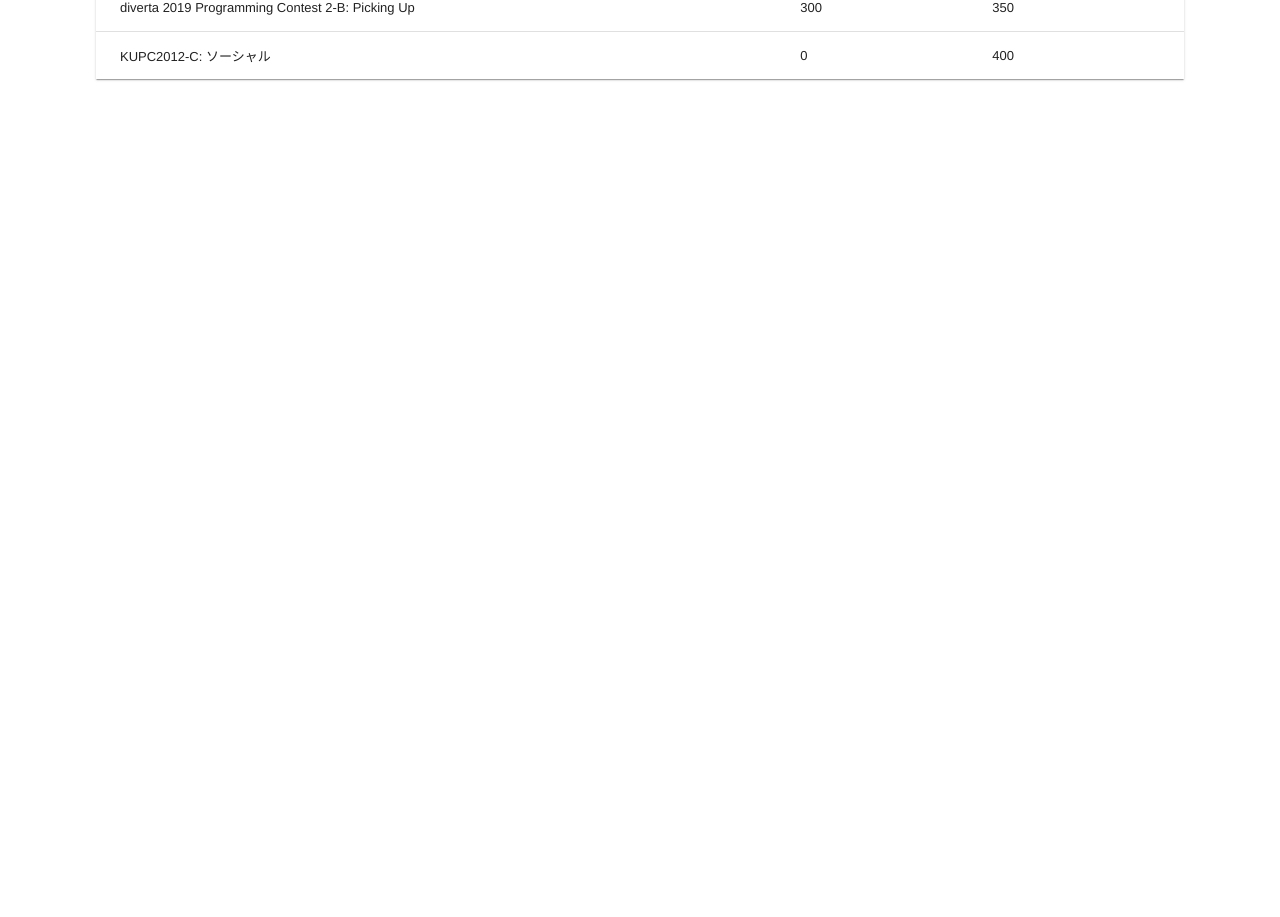
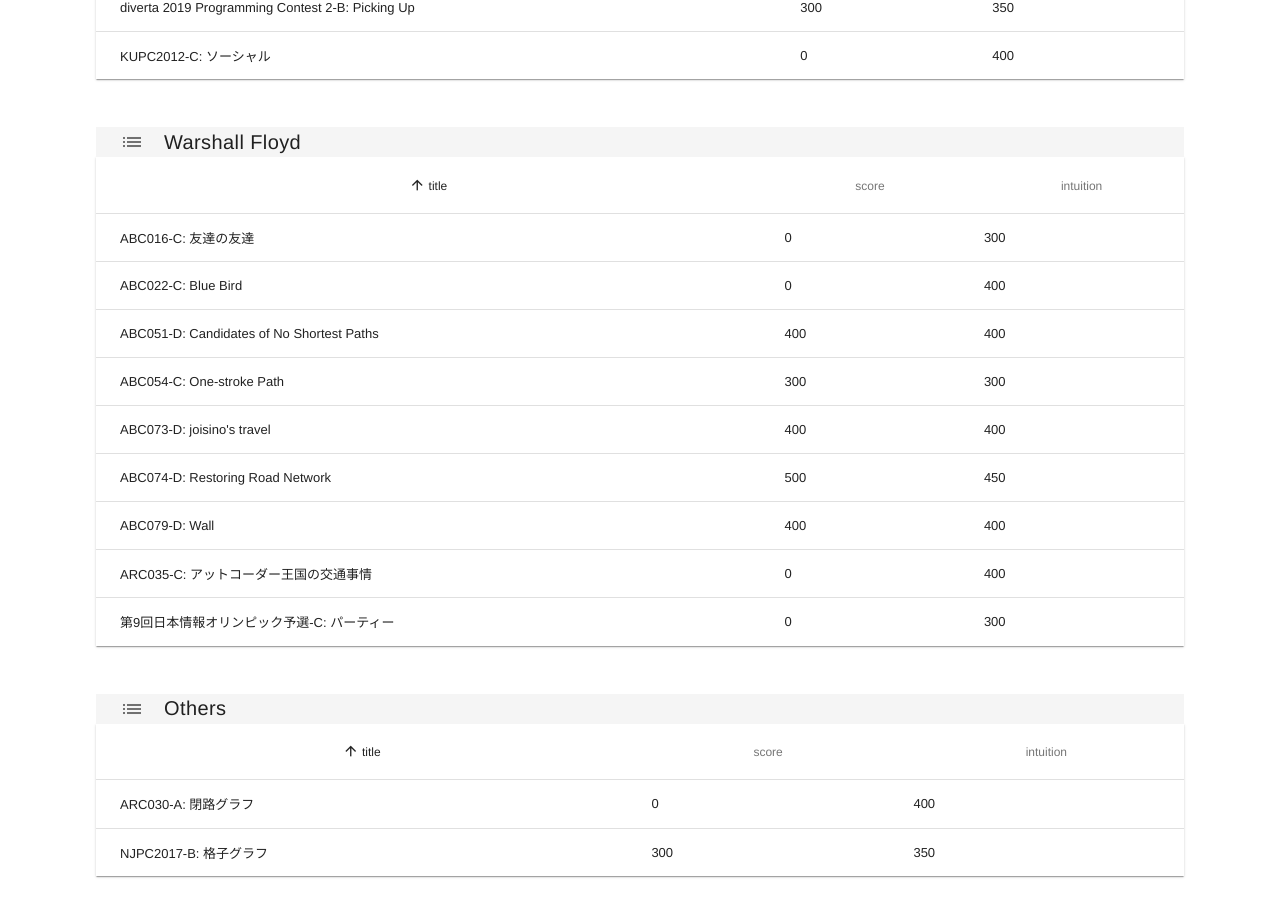
Before and after one commit to tokizuoh/cp-categorize-beta, a Vue app: page /graph in a window 1280 px wide. Shown: the part 3098-4015 px from the top of the page. Before the commit the page ends 3273 px from the top, so only its background shows below. Built offline with nearby package versions, Linux system fonts and the light colour scheme.

Commit message:
Add problems

```diff
--- a/problems_list/converted.json
+++ b/problems_list/converted.json
@@ -297,6 +297,82 @@
               "href": "https://beta.atcoder.jp/contests/atc001/tasks/unionfind_a"
             }
           ]
+        },
+        {
+          "fields": "Warshall Floyd",
+          "problems": [
+            {
+              "name": "ARC035-C: アットコーダー王国の交通事情",
+              "score": 0,
+              "intuition": 400,
+              "href": "https://atcoder.jp/contests/arc035/tasks/arc035_c"
+            },
+            {
+              "name": "ABC079-D: Wall",
+              "score": 400,
+              "intuition": 400,
+              "href": "https://atcoder.jp/contests/abc079/tasks/abc079_d"
+            },
+            {
+              "name": "ABC074-D: Restoring Road Network",
+              "score": 500,
+              "intuition": 450,
+              "href": "https://atcoder.jp/contests/abc074/tasks/arc083_b"
+            },
+            {
+              "name": "ABC073-D: joisino's travel",
+              "score": 400,
+              "intuition": 400,
+              "href": "https://atcoder.jp/contests/abc073/tasks/abc073_d"
+            },
+            {
+              "name": "ABC054-C: One-stroke Path",
+              "score": 300,
+              "intuition": 300,
+              "href": "https://atcoder.jp/contests/abc054/tasks/abc054_c"
+            },
+            {
+              "name": "ABC051-D: Candidates of No Shortest Paths",
+              "score": 400,
+              "intuition": 400,
+              "href": "https://atcoder.jp/contests/abc051/tasks/abc051_d"
+            },
+            {
+              "name": "ABC022-C: Blue Bird",
+              "score": 0,
+              "intuition": 400,
+              "href": "https://atcoder.jp/contests/abc051/tasks/abc051_d"
+            },
+            {
+              "name": "ABC016-C: 友達の友達",
+              "score": 0,
+              "intuition": 300,
+              "href": "https://atcoder.jp/contests/abc016/tasks/abc016_3"
+            },
+            {
+              "name": "第9回日本情報オリンピック予選-C: パーティー",
+              "score": 0,
+              "intuition": 300,
+              "href": "https://atcoder.jp/contests/joi2010yo/tasks/joi2010yo_c"
+            }
+          ]
+        },
+        {
+          "fields": "Others",
+          "problems": [
+            {
+              "name": "NJPC2017-B: 格子グラフ",
+              "score": 300,
+              "intuition": 350,
+              "href": "https://atcoder.jp/contests/njpc2017/tasks/njpc2017_b"
+            },
+            {
+              "name": "ARC030-A: 閉路グラフ",
+              "score": 0,
+              "intuition": 400,
+              "href": "https://atcoder.jp/contests/arc030/tasks/arc030_1"
+            }
+          ]
         }
       ]
     },
--- a/src/components/problems/molecules/AppDataTable.vue
+++ b/src/components/problems/molecules/AppDataTable.vue
@@ -66,7 +66,7 @@
             align: 'center',
             sortable: true,
             value: 'score',
-            detail: '配点 (無記載の場合は0)'
+            detail: '配点 (無記載, 特殊な場合は0)'
           },
           {
             text: 'intuition',
```
Also changed, not shown: problems_list/data.yml (+48 -0 lines).
